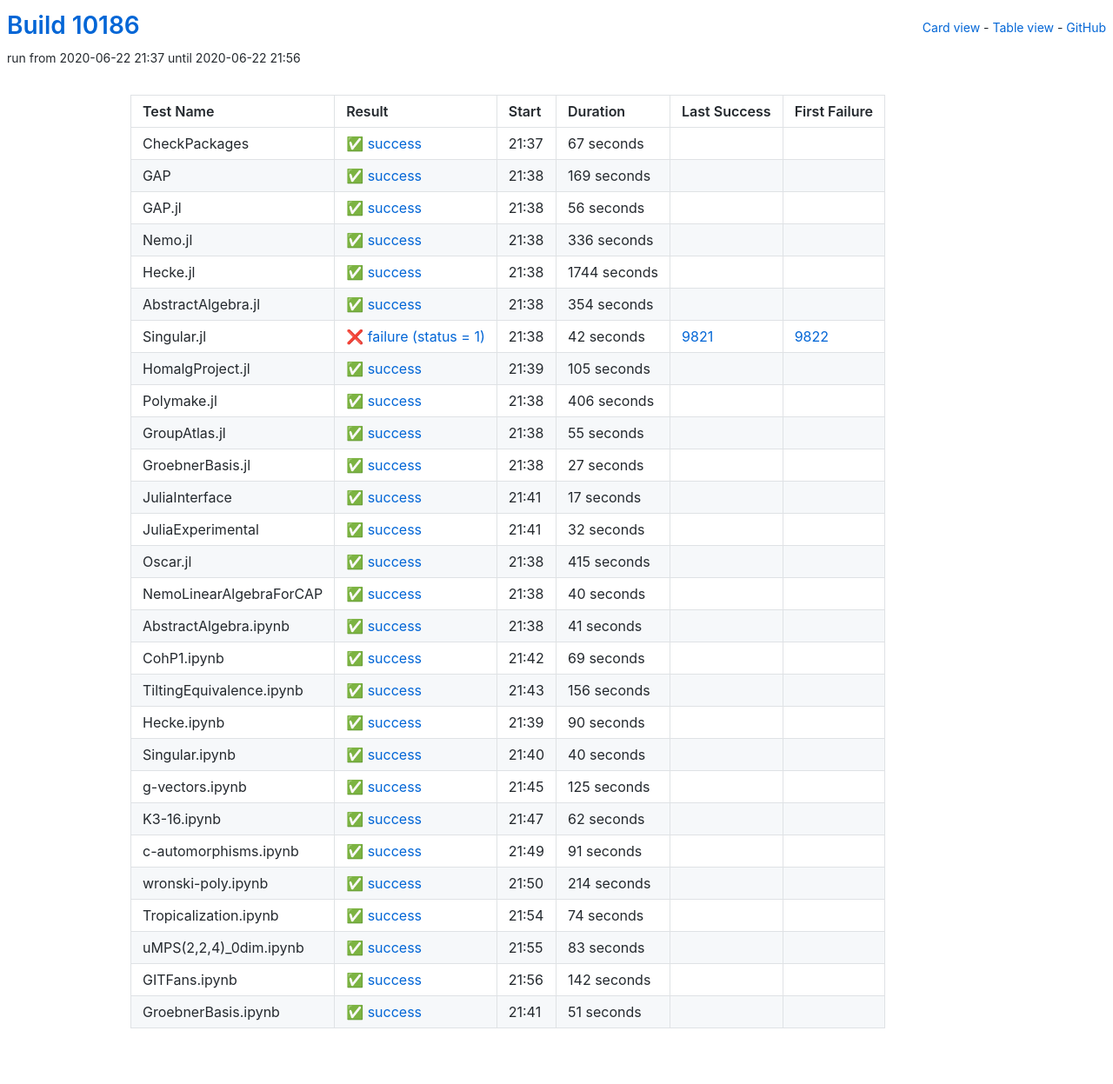
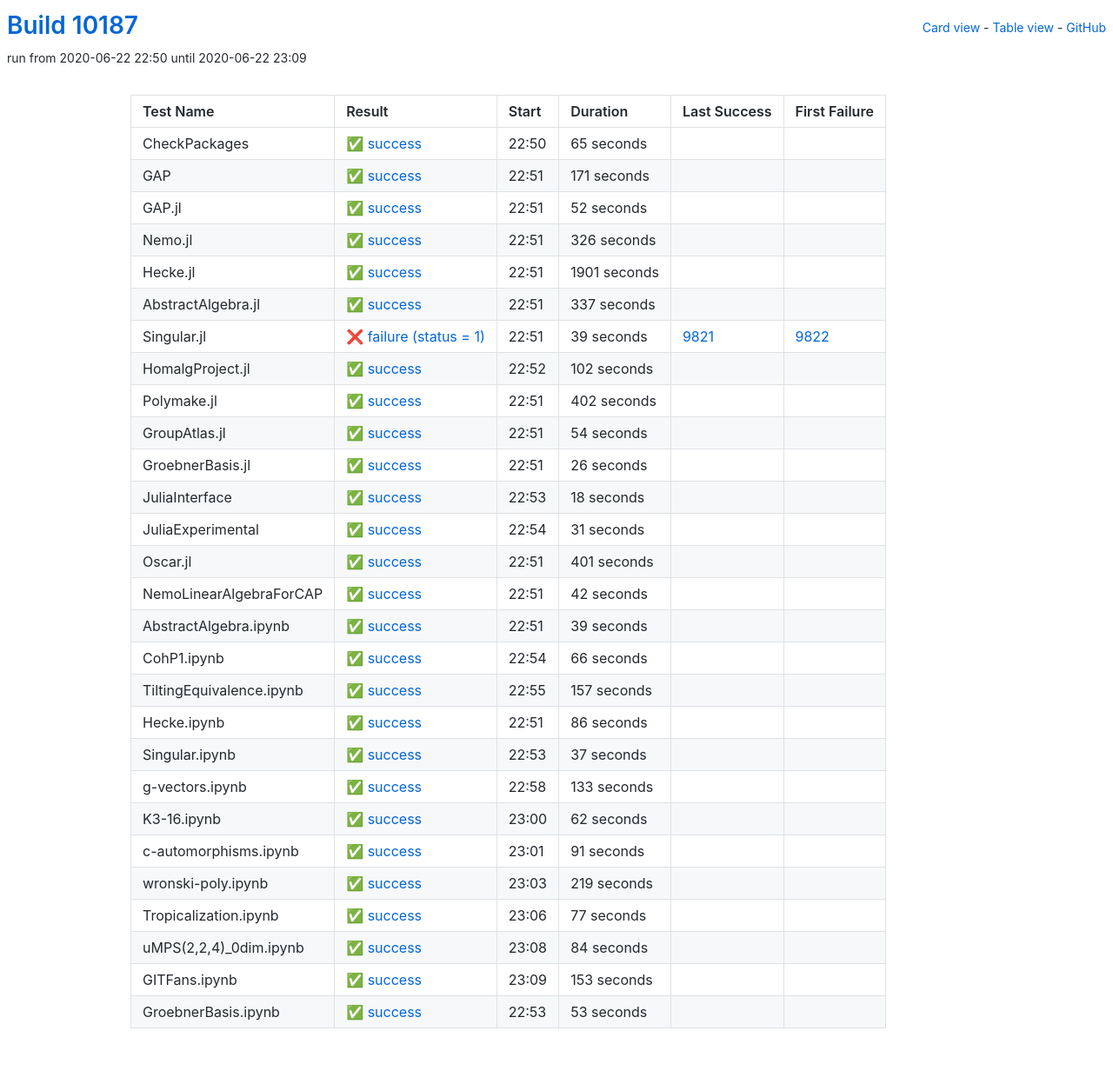
Before and after one commit to oscar-system/oscar-ci-status, a Jekyll site: the page built from table.html, in a window 1280 px wide. Shown: the whole page at 87% size. Built offline with Jekyll 4.4.1, drawn with Linux system fonts in a browser that asks for light colours.

Commit message:
Build #10187

```diff
--- a/_data/ci.yml
+++ b/_data/ci.yml
@@ -1,6 +1,6 @@
 ---
-build: 10186
-build_url: https://oscarci.mathematik.uni-kl.de/job/oscar/10186/
+build: 10187
+build_url: https://oscarci.mathematik.uni-kl.de/job/oscar/10187/
 job: oscar
 organization: oscar-system
 repo: oscar-ci-status
@@ -8,260 +8,260 @@
 tests:
 - name: CheckPackages
   id: checkpackages
-  log: https://oscarci.mathematik.uni-kl.de/job/oscar/10186/artifact/logs/build-10186/CheckPackages.log
-  start: 2020-06-22 21:37
+  log: https://oscarci.mathematik.uni-kl.de/job/oscar/10187/artifact/logs/build-10187/CheckPackages.log
+  start: 2020-06-22 22:50
   success: true
   exitcode: 0
   status: success
-  duration: 67
+  duration: 65
   last_success: false
   last_success_url:
   first_failure: false
   first_failure_url:
 - name: GAP
   id: gap
-  log: https://oscarci.mathematik.uni-kl.de/job/oscar/10186/artifact/logs/build-10186/GAP.log
-  start: 2020-06-22 21:38
+  log: https://oscarci.mathematik.uni-kl.de/job/oscar/10187/artifact/logs/build-10187/GAP.log
+  start: 2020-06-22 22:51
   success: true
   exitcode: 0
   status: success
-  duration: 169
+  duration: 171
   last_success: false
   last_success_url:
   first_failure: false
   first_failure_url:
 - name: GAP.jl
   id: gap-jl
-  log: https://oscarci.mathematik.uni-kl.de/job/oscar/10186/artifact/logs/build-10186/GAP.jl.log
-  start: 2020-06-22 21:38
+  log: https://oscarci.mathematik.uni-kl.de/job/oscar/10187/artifact/logs/build-10187/GAP.jl.log
+  start: 2020-06-22 22:51
   success: true
   exitcode: 0
   status: success
-  duration: 56
+  duration: 52
   last_success: false
   last_success_url:
   first_failure: false
   first_failure_url:
 - name: Nemo.jl
   id: nemo-jl
-  log: https://oscarci.mathematik.uni-kl.de/job/oscar/10186/artifact/logs/build-10186/Nemo.jl.log
-  start: 2020-06-22 21:38
+  log: https://oscarci.mathematik.uni-kl.de/job/oscar/10187/artifact/logs/build-10187/Nemo.jl.log
+  start: 2020-06-22 22:51
   success: true
   exitcode: 0
   status: success
-  duration: 336
+  duration: 326
   last_success: false
   last_success_url:
   first_failure: false
   first_failure_url:
 - name: Hecke.jl
   id: hecke-jl
-  log: https://oscarci.mathematik.uni-kl.de/job/oscar/10186/artifact/logs/build-10186/Hecke.jl.log
-  start: 2020-06-22 21:38
+  log: https://oscarci.mathematik.uni-kl.de/job/oscar/10187/artifact/logs/build-10187/Hecke.jl.log
+  start: 2020-06-22 22:51
   success: true
   exitcode: 0
   status: success
-  duration: 1744
+  duration: 1901
   last_success: false
   last_success_url:
   first_failure: false
   first_failure_url:
 - name: AbstractAlgebra.jl
   id: abstractalgebra-jl
-  log: https://oscarci.mathematik.uni-kl.de/job/oscar/10186/artifact/logs/build-10186/AbstractAlgebra.jl.log
-  start: 2020-06-22 21:38
+  log: https://oscarci.mathematik.uni-kl.de/job/oscar/10187/artifact/logs/build-10187/AbstractAlgebra.jl.log
+  start: 2020-06-22 22:51
   success: true
   exitcode: 0
   status: success
-  duration: 354
+  duration: 337
   last_success: false
   last_success_url:
   first_failure: false
   first_failure_url:
 - name: Singular.jl
   id: singular-jl
-  log: https://oscarci.mathematik.uni-kl.de/job/oscar/10186/artifact/logs/build-10186/Singular.jl.log
-  start: 2020-06-22 21:38
+  log: https://oscarci.mathematik.uni-kl.de/job/oscar/10187/artifact/logs/build-10187/Singular.jl.log
+  start: 2020-06-22 22:51
   success: false
   exitcode: 1
   status: failure
-  duration: 42
+  duration: 39
   last_success: 9821
   last_success_url: https://oscarci.mathematik.uni-kl.de/job/oscar/9821/
   first_failure: 9822
   first_failure_url: https://oscarci.mathematik.uni-kl.de/job/oscar/9822/
 - name: HomalgProject.jl
   id: homalgproject-jl
-  log: https://oscarci.mathematik.uni-kl.de/job/oscar/10186/artifact/logs/build-10186/HomalgProject.jl.log
-  start: 2020-06-22 21:39
+  log: https://oscarci.mathematik.uni-kl.de/job/oscar/10187/artifact/logs/build-10187/HomalgProject.jl.log
+  start: 2020-06-22 22:52
   success: true
   exitcode: 0
   status: success
-  duration: 105
+  duration: 102
   last_success: false
   last_success_url:
   first_failure: false
   first_failure_url:
 - name: Polymake.jl
   id: polymake-jl
-  log: https://oscarci.mathematik.uni-kl.de/job/oscar/10186/artifact/logs/build-10186/Polymake.jl.log
-  start: 2020-06-22 21:38
+  log: https://oscarci.mathematik.uni-kl.de/job/oscar/10187/artifact/logs/build-10187/Polymake.jl.log
+  start: 2020-06-22 22:51
   success: true
   exitcode: 0
   status: success
-  duration: 406
+  duration: 402
   last_success: false
   last_success_url:
   first_failure: false
   first_failure_url:
 - name: GroupAtlas.jl
   id: groupatlas-jl
-  log: https://oscarci.mathematik.uni-kl.de/job/oscar/10186/artifact/logs/build-10186/GroupAtlas.jl.log
-  start: 2020-06-22 21:38
+  log: https://oscarci.mathematik.uni-kl.de/job/oscar/10187/artifact/logs/build-10187/GroupAtlas.jl.log
+  start: 2020-06-22 22:51
   success: true
   exitcode: 0
   status: success
-  duration: 55
+  duration: 54
   last_success: false
   last_success_url:
   first_failure: false
   first_failure_url:
 - name: GroebnerBasis.jl
   id: groebnerbasis-jl
-  log: https://oscarci.mathematik.uni-kl.de/job/oscar/10186/artifact/logs/build-10186/GroebnerBasis.jl.log
-  start: 2020-06-22 21:38
+  log: https://oscarci.mathematik.uni-kl.de/job/oscar/10187/artifact/logs/build-10187/GroebnerBasis.jl.log
+  start: 2020-06-22 22:51
   success: true
   exitcode: 0
   status: success
-  duration: 27
+  duration: 26
   last_success: false
   last_success_url:
   first_failure: false
   first_failure_url:
 - name: JuliaInterface
   id: juliainterface
-  log: https://oscarci.mathematik.uni-kl.de/job/oscar/10186/artifact/logs/build-10186/JuliaInterface.log
-  start: 2020-06-22 21:41
+  log: https://oscarci.mathematik.uni-kl.de/job/oscar/10187/artifact/logs/build-10187/JuliaInterface.log
+  start: 2020-06-22 22:53
   success: true
   exitcode: 0
   status: success
-  duration: 17
+  duration: 18
   last_success: false
   last_success_url:
   first_failure: false
   first_failure_url:
 - name: JuliaExperimental
   id: juliaexperimental
-  log: https://oscarci.mathematik.uni-kl.de/job/oscar/10186/artifact/logs/build-10186/JuliaExperimental.log
-  start: 2020-06-22 21:41
+  log: https://oscarci.mathematik.uni-kl.de/job/oscar/10187/artifact/logs/build-10187/JuliaExperimental.log
+  start: 2020-06-22 22:54
   success: true
   exitcode: 0
   status: success
-  duration: 32
+  duration: 31
   last_success: false
   last_success_url:
   first_failure: false
   first_failure_url:
 - name: Oscar.jl
   id: oscar-jl
-  log: https://oscarci.mathematik.uni-kl.de/job/oscar/10186/artifact/logs/build-10186/Oscar.jl.log
-  start: 2020-06-22 21:38
+  log: https://oscarci.mathematik.uni-kl.de/job/oscar/10187/artifact/logs/build-10187/Oscar.jl.log
+  start: 2020-06-22 22:51
   success: true
   exitcode: 0
   status: success
-  duration: 415
+  duration: 401
   last_success: false
   last_success_url:
   first_failure: false
   first_failure_url:
 - name: NemoLinearAlgebraForCAP
   id: nemolinearalgebraforcap
-  log: https://oscarci.mathematik.uni-kl.de/job/oscar/10186/artifact/logs/build-10186/NemoLinearAlgebraForCAP.log
-  start: 2020-06-22 21:38
+  log: https://oscarci.mathematik.uni-kl.de/job/oscar/10187/artifact/logs/build-10187/NemoLinearAlgebraForCAP.log
+  start: 2020-06-22 22:51
   success: true
   exitcode: 0
   status: success
-  duration: 40
+  duration: 42
   last_success: false
   last_success_url:
   first_failure: false
   first_failure_url:
 - name: AbstractAlgebra.ipynb
   id: abstractalgebra-ipynb
-  log: https://oscarci.mathematik.uni-kl.de/job/oscar/10186/artifact/logs/build-10186/AbstractAlgebra.ipynb.log
-  start: 2020-06-22 21:38
+  log: https://oscarci.mathematik.uni-kl.de/job/oscar/10187/artifact/logs/build-10187/AbstractAlgebra.ipynb.log
+  start: 2020-06-22 22:51
   success: true
   exitcode: 0
   status: success
-  duration: 41
+  duration: 39
   last_success: false
   last_success_url:
   first_failure: false
   first_failure_url:
 - name: CohP1.ipynb
   id: cohp1-ipynb
-  log: https://oscarci.mathematik.uni-kl.de/job/oscar/10186/artifact/logs/build-10186/CohP1.ipynb.log
-  start: 2020-06-22 21:42
+  log: https://oscarci.mathematik.uni-kl.de/job/oscar/10187/artifact/logs/build-10187/CohP1.ipynb.log
+  start: 2020-06-22 22:54
   success: true
   exitcode: 0
   status: success
-  duration: 69
+  duration: 66
   last_success: false
   last_success_url:
   first_failure: false
   first_failure_url:
 - name: TiltingEquivalence.ipynb
   id: tiltingequivalence-ipynb
-  log: https://oscarci.mathematik.uni-kl.de/job/oscar/10186/artifact/logs/build-10186/TiltingEquivalence.ipynb.log
-  start: 2020-06-22 21:43
+  log: https://oscarci.mathematik.uni-kl.de/job/oscar/10187/artifact/logs/build-10187/TiltingEquivalence.ipynb.log
+  start: 2020-06-22 22:55
   success: true
   exitcode: 0
   status: success
-  duration: 156
+  duration: 157
   last_success: false
   last_success_url:
   first_failure: false
   first_failure_url:
 - name: Hecke.ipynb
   id: hecke-ipynb
-  log: https://oscarci.mathematik.uni-kl.de/job/oscar/10186/artifact/logs/build-10186/Hecke.ipynb.log
-  start: 2020-06-22 21:39
+  log: https://oscarci.mathematik.uni-kl.de/job/oscar/10187/artifact/logs/build-10187/Hecke.ipynb.log
+  start: 2020-06-22 22:51
   success: true
   exitcode: 0
   status: success
-  duration: 90
+  duration: 86
   last_success: false
   last_success_url:
   first_failure: false
   first_failure_url:
 - name: Singular.ipynb
   id: singular-ipynb
-  log: https://oscarci.mathematik.uni-kl.de/job/oscar/10186/artifact/logs/build-10186/Singular.ipynb.log
-  start: 2020-06-22 21:40
+  log: https://oscarci.mathematik.uni-kl.de/job/oscar/10187/artifact/logs/build-10187/Singular.ipynb.log
+  start: 2020-06-22 22:53
   success: true
   exitcode: 0
   status: success
-  duration: 40
+  duration: 37
   last_success: false
   last_success_url:
   first_failure: false
   first_failure_url:
 - name: g-vectors.ipynb
   id: g-vectors-ipynb
-  log: https://oscarci.mathematik.uni-kl.de/job/oscar/10186/artifact/logs/build-10186/g-vectors.ipynb.log
-  start: 2020-06-22 21:45
+  log: https://oscarci.mathematik.uni-kl.de/job/oscar/10187/artifact/logs/build-10187/g-vectors.ipynb.log
+  start: 2020-06-22 22:58
   success: true
   exitcode: 0
   status: success
-  duration: 125
+  duration: 133
   last_success: false
   last_success_url:
   first_failure: false
   first_failure_url:
 - name: K3-16.ipynb
   id: k3-16-ipynb
-  log: https://oscarci.mathematik.uni-kl.de/job/oscar/10186/artifact/logs/build-10186/K3-16.ipynb.log
-  start: 2020-06-22 21:47
+  log: https://oscarci.mathematik.uni-kl.de/job/oscar/10187/artifact/logs/build-10187/K3-16.ipynb.log
+  start: 2020-06-22 23:00
   success: true
   exitcode: 0
   status: success
@@ -272,8 +272,8 @@
   first_failure_url:
 - name: c-automorphisms.ipynb
   id: c-automorphisms-ipynb
-  log: https://oscarci.mathematik.uni-kl.de/job/oscar/10186/artifact/logs/build-10186/c-automorphisms.ipynb.log
-  start: 2020-06-22 21:49
+  log: https://oscarci.mathematik.uni-kl.de/job/oscar/10187/artifact/logs/build-10187/c-automorphisms.ipynb.log
+  start: 2020-06-22 23:01
   success: true
   exitcode: 0
   status: success
@@ -284,60 +284,60 @@
   first_failure_url:
 - name: wronski-poly.ipynb
   id: wronski-poly-ipynb
-  log: https://oscarci.mathematik.uni-kl.de/job/oscar/10186/artifact/logs/build-10186/wronski-poly.ipynb.log
-  start: 2020-06-22 21:50
+  log: https://oscarci.mathematik.uni-kl.de/job/oscar/10187/artifact/logs/build-10187/wronski-poly.ipynb.log
+  start: 2020-06-22 23:03
   success: true
   exitcode: 0
   status: success
-  duration: 214
+  duration: 219
   last_success: false
   last_success_url:
   first_failure: false
   first_failure_url:
 - name: Tropicalization.ipynb
   id: tropicalization-ipynb
-  log: https://oscarci.mathematik.uni-kl.de/job/oscar/10186/artifact/logs/build-10186/Tropicalization.ipynb.log
-  start: 2020-06-22 21:54
+  log: https://oscarci.mathematik.uni-kl.de/job/oscar/10187/artifact/logs/build-10187/Tropicalization.ipynb.log
+  start: 2020-06-22 23:06
   success: true
   exitcode: 0
   status: success
-  duration: 74
+  duration: 77
   last_success: false
   last_success_url:
   first_failure: false
   first_failure_url:
 - name: uMPS(2,2,4)_0dim.ipynb
   id: umps-2-2-4-0dim-ipynb
-  log: https://oscarci.mathematik.uni-kl.de/job/oscar/10186/artifact/logs/build-10186/uMPS-2-2-4-_0dim.ipynb.log
-  start: 2020-06-22 21:55
+  log: https://oscarci.mathematik.uni-kl.de/job/oscar/10187/artifact/logs/build-10187/uMPS-2-2-4-_0dim.ipynb.log
+  start: 2020-06-22 23:08
   success: true
   exitcode: 0
   status: success
-  duration: 83
+  duration: 84
   last_success: false
   last_success_url:
   first_failure: false
   first_failure_url:
 - name: GITFans.ipynb
   id: gitfans-ipynb
-  log: https://oscarci.mathematik.uni-kl.de/job/oscar/10186/artifact/logs/build-10186/GITFans.ipynb.log
-  start: 2020-06-22 21:56
+  log: https://oscarci.mathematik.uni-kl.de/job/oscar/10187/artifact/logs/build-10187/GITFans.ipynb.log
+  start: 2020-06-22 23:09
   success: true
   exitcode: 0
   status: success
-  duration: 142
+  duration: 153
   last_success: false
   last_success_url:
   first_failure: false
   first_failure_url:
 - name: GroebnerBasis.ipynb
   id: groebnerbasis-ipynb
-  log: https://oscarci.mathematik.uni-kl.de/job/oscar/10186/artifact/logs/build-10186/GroebnerBasis.ipynb.log
-  start: 2020-06-22 21:41
+  log: https://oscarci.mathematik.uni-kl.de/job/oscar/10187/artifact/logs/build-10187/GroebnerBasis.ipynb.log
+  start: 2020-06-22 22:53
   success: true
   exitcode: 0
   status: success
-  duration: 51
+  duration: 53
   last_success: false
   last_success_url:
   first_failure: false
```
Also changed, not shown: README.md.
